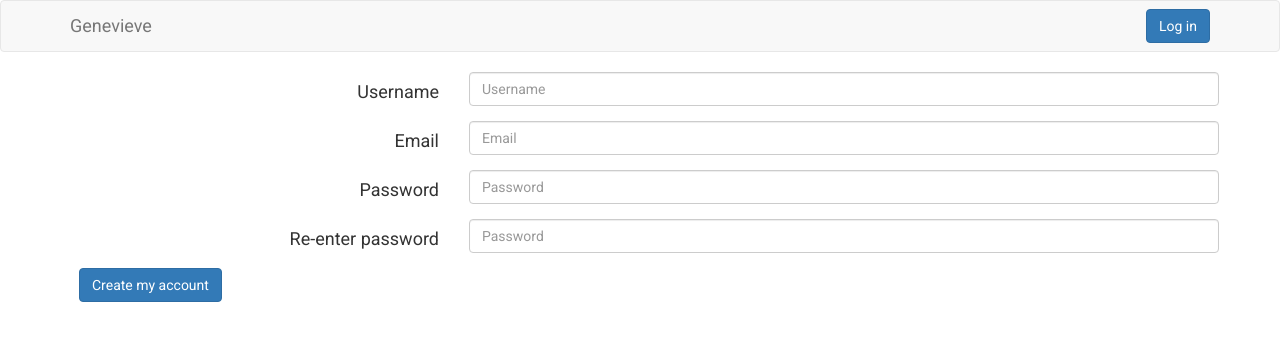
After one commit to OpenHumans/archive-genevieve-201505, a Django app: template genevieve/templates/account/signup.html in a window 1280 px wide. The commit adds this page. Shown: the top 341 px of the page. Run offline with Django 3.2, Linux system fonts and the light colour scheme; the template is opened without the code that fills it, so the values that code supplies are empty; parts of the project's set-up code (start-up, migrations or seed data) failed here and were passed over; some libraries are stand-ins or nearby versions.

Commit message:
Start adding accounts

```diff
--- a/file_process/templates/file_process/community_comments.html
+++ b/file_process/templates/file_process/community_comments.html
@@ -15,7 +15,7 @@ $(document).ready(function() {
 {% endblock %}
 {% block navbar %}
 <a href="/file_process/"><button type="button" class="btn btn-default navbar-btn">Genome Uploads</button></a>
-<a href="/accounts/logout"><button type="button" class="btn btn-primary navbar-btn navbar-right">Logout</button></a>
+<a href="{% url 'account_logout' %}"><button type="button" class="btn btn-primary navbar-btn navbar-right">Logout</button></a>
 {% endblock %}
 {% block content %}
 <h2>
--- a/file_process/templates/file_process/genome_import.html
+++ b/file_process/templates/file_process/genome_import.html
@@ -1,7 +1,7 @@
 {% extends "home.html" %}
 {% block title %}Genevieve {{username}}'s Reports{% endblock %}
 {% block navbar %}
-<a href="/accounts/logout"><button type="button"
+<a href="{% 'account_logout' %}"><button type="button"
     class="btn btn-primary navbar-btn navbar-right">
   Logout</button></a>
 {% endblock %}
--- a/file_process/templates/file_process/select_23andme.html
+++ b/file_process/templates/file_process/select_23andme.html
@@ -3,7 +3,7 @@
 {% block title %}Genevieve: Confirm 23andme import for {{username}}{% endblock title%}
 
 {% block navbar %}
-<a href="/accounts/logout"><button type="button" class="btn btn-primary navbar-btn navbar-right">Logout</button></a>
+<a href="{% 'account_logout' %}"><button type="button" class="btn btn-primary navbar-btn navbar-right">Logout</button></a>
 {% endblock navbar %}
 
 {% block content %}
--- /dev/null
+++ b/genevieve/templates/account/signup.html
@@ -0,0 +1,84 @@
+{% extends "home.html" %}
+
+{% block title %}Genevieve Signup{% endblock %}
+
+{% block main %}
+<form class="form-horizontal" role="form" method="POST"
+    action="{% url 'account_signup' %}" id="signup-form">
+  {% csrf_token %}
+
+  {% if form.non_field_errors %}
+  <div class="alert alert-danger">
+    {% for error in form.non_field_errors %}
+    {{ error }}<br>
+    {% endfor %}
+  </div>
+  {% endif %}
+
+  <div class="form-group{% if form.username.errors %} has-error{% endif %}">
+    <label for="username" class="col-sm-4 control-label">Username</label>
+
+    <div class="col-sm-8">
+      <input type="text" class="form-control" name="username" id="username"
+      placeholder="Username" value="{{ form.username.value|default:"" }}">
+      {% if form.username.errors %}
+      {% for error in form.username.errors %}
+      <span class="help-block">{{ error }}</span>
+      {% endfor %}
+      {% endif %}
+    </div>
+  </div>
+
+  <div class="form-group{% if form.email.errors %} has-error{% endif %}">
+    <label for="email-address" class="col-sm-4 control-label">Email</label>
+
+    <div class="col-sm-8">
+      <input type="email" class="form-control" name="email" id="email-address"
+      placeholder="Email" value="{{ form.email.value|default:"" }}">
+      {% if form.email.errors %}
+      {% for error in form.email.errors %}
+      <span class="help-block">{{ error }}</span>
+      {% endfor %}
+      {% endif %}
+    </div>
+  </div>
+
+  <div class="form-group{% if form.password.errors %} has-error{% endif %}">
+    <label for="password-1" class="col-sm-4 control-label">Password</label>
+
+    <div class="col-sm-8">
+      <input type="password" class="form-control" name="password" id="password"
+      placeholder="Password" value="{{ form.password.value|default:"" }}">
+      {% if form.password.errors %}
+      {% for error in form.password.errors %}
+      <span class="help-block">{{ error }}</span>
+      {% endfor %}
+      {% endif %}
+    </div>
+  </div>
+
+  <div class="form-group{% if form.password_confirm.errors %} has-error{% endif %}">
+    <label for="password-confirm" class="col-sm-4 control-label">
+      Re-enter password
+    </label>
+
+    <div class="col-sm-8">
+      <input type="password" class="form-control" name="password_confirm"
+      id="password-confirm" placeholder="Password"
+      value="{{ form.password_confirm.value|default:"" }}">
+      {% if form.password_confirm.errors %}
+      {% for error in form.password_confirm.errors %}
+      <span class="help-block">{{ error }}</span>
+      {% endfor %}
+      {% endif %}
+    </div>
+  </div>
+
+  <input type="hidden" name="{{ redirect_field_name }}"
+    value="{{ redirect_field_value }}">
+
+  <input type="submit" id="create-account"
+    class="btn btn-primary" value="Create my account">
+
+</form>
+{% endblock main %}
--- a/genevieve/templates/base.html
+++ b/genevieve/templates/base.html
@@ -55,7 +55,7 @@
               <a href="{% url 'file_process:genome_import' %}">Import genome</a>
             </li>
             <li>
-              <form action="{% url 'auth_logout' %}">
+              <form action="{% url 'account_logout' %}">
                 <input class="btn btn-primary navbar-btn" type="submit"
                   value="Logout" />
               </form>
--- a/genevieve/templates/home.html
+++ b/genevieve/templates/home.html
@@ -7,7 +7,7 @@
     <h1> Welcome to Genevieve </h1>
     {% if user.is_anonymous %}
     <div id="signup-button">
-      <a href="/accounts/signup/">
+      <a href="{% url 'account_signup' %}">
         <button type="button" class="btn btn-success btn-lg">
           Sign Up</button>
       </a>
--- a/genevieve/templates/login-modal.html
+++ b/genevieve/templates/login-modal.html
@@ -15,16 +15,16 @@
       <div class="modal-body">
         <div style="margin:0px 20px;">
           <form class="form-horizontal" role="form" method="post"
-              action="{% url 'django.contrib.auth.views.login' %}">
+              action="{% url 'account_login' %}">
             {% csrf_token %}
             <div class="form-group">
               <label for="form.username.label_tag">Username</label>
-              <input type="text" id="id_username" class="form-control" maxlength="254"
+              <input type="text" id="username" class="form-control" maxlength="254"
                 name="username" placeholder="Enter Username">
             </div>
             <div class="form-group">
               <label for="form.password.label_tag">Password</label>
-              <input type="password" class="form-control" placeholder="Enter Password" id=" id_password" name="password">
+              <input type="password" class="form-control" placeholder="Enter Password" id="password" name="password">
             </div>
             <button type="submit" class="btn btn-primary">Login</button>
             <input type="hidden" name="next" value="/" />
@@ -33,7 +33,7 @@
       </div>
 
       <div class="modal-footer">
-        Want an account? <a href='/accounts/signup/'>Sign up!</a>
+        Want an account? <a href="{% url 'account_signup' %}">Sign up!</a>
       </div>
 
     </div><!-- /.modal-content -->
--- a/genevieve/urls.py
+++ b/genevieve/urls.py
@@ -5,11 +5,17 @@ from django.contrib import admin
 from django.contrib.auth import views as auth_views
 
 from .views import UserCreateView
+from django.core.urlresolvers import reverse_lazy
+from django.views.generic import TemplateView
 
 admin.autodiscover()
 
 urlpatterns = patterns(
     '',
+
+    #simple pages
+    url(r'^$', TemplateView.as_view(template_name='home.html'),
+        name='home'),
 
     url(r'^admin/', include(admin.site.urls)),
 
@@ -18,11 +24,5 @@ urlpatterns = patterns(
     url(r'^genomes/', include('genomes.urls',
                               namespace='genomes')),
 
-    url(r'^accounts/signup/$', UserCreateView.as_view()),
-    url(r'^$',
-        auth_views.login,
-        {'template_name': 'home.html',
-         'extra_context': {'next': '/'}}, name='auth_login'),
-    url(r'^accounts/logout/$', auth_views.logout, {'next_page': '/'},
-        name='auth_logout'),
+    url(r'^account/', include('account.urls')),
 ) + static(settings.MEDIA_URL, document_root=settings.MEDIA_ROOT)
--- a/requirements.txt
+++ b/requirements.txt
@@ -6,6 +6,7 @@ astroid==1.2.1
 billiard==3.3.0.18
 boto==2.33.0
 celery==3.1.13
+django-user-accounts==1.0.1
 flake8==2.2.3
 kombu==3.0.21
 logilab-common==0.62.1
```
Also changed, not shown: genevieve/settings.py (+11 -0 lines).
